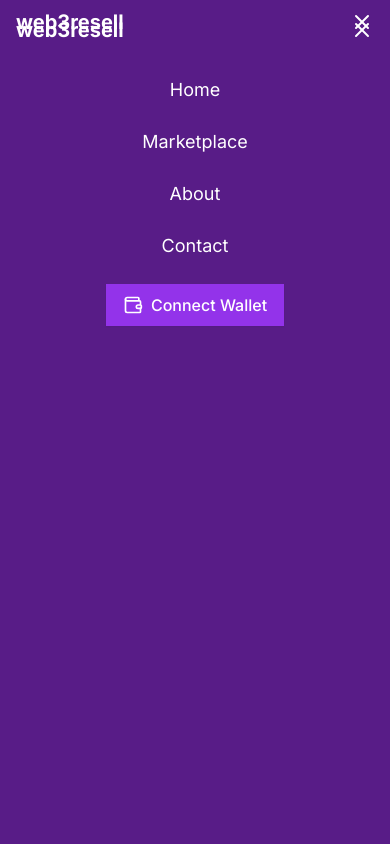
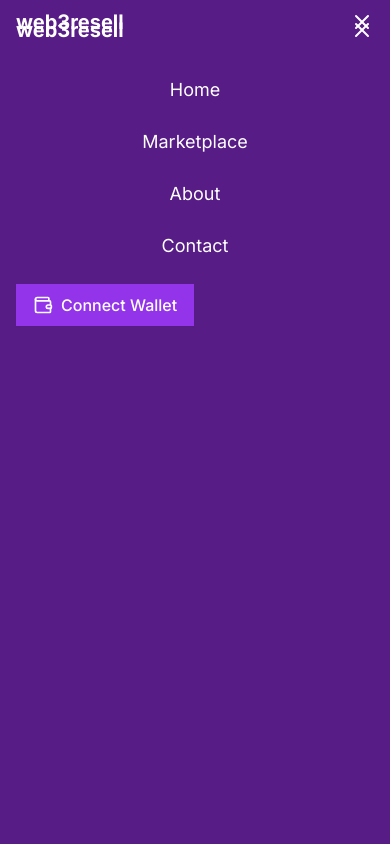
Before and after one commit to FramedStone/web3resell, a Next.js app: page / in a window 390 px wide. Both pictures are taken after a click on the button 362 px from the left and 22 px from the top of the page. Shown: the top 844 px of the page. Built offline with nearby package versions, Linux system fonts and the light colour scheme.

Commit message:
added wallet animation + wallet dropdown animation

```diff
--- a/app/components/ConnectWalletButton.tsx
+++ b/app/components/ConnectWalletButton.tsx
@@ -1,67 +1,159 @@
 "use client";
 
-import { useState } from "react";
+import { useState, useEffect, useRef } from "react";
 import { Wallet, ChevronDown, Coins, Package, LogOut } from "lucide-react";
 import { motion, AnimatePresence } from "framer-motion";
 
 export default function ConnectWalletButton() {
   const [isOpen, setIsOpen] = useState(false);
   const [isConnected, setIsConnected] = useState(false);
+  const [isAnimating, setIsAnimating] = useState(false);
+  const [walletAddress, setWalletAddress] = useState("");
+  const dropdownRef = useRef<HTMLDivElement>(null);
+
+  useEffect(() => {
+    const storedWalletAddress = localStorage.getItem("walletAddress");
+    if (storedWalletAddress) {
+      setWalletAddress(storedWalletAddress);
+      setIsConnected(true);
+    }
+  }, []);
+
+  useEffect(() => {
+    const handleClickOutside = (event: MouseEvent) => {
+      if (
+        dropdownRef.current &&
+        !dropdownRef.current.contains(event.target as Node)
+      ) {
+        setIsOpen(false);
+      }
+    };
+
+    document.addEventListener("mousedown", handleClickOutside);
+    return () => {
+      document.removeEventListener("mousedown", handleClickOutside);
+    };
+  }, []);
 
   const toggleDropdown = () => setIsOpen(!isOpen);
 
   const connectWallet = () => {
-    // Simulating wallet connection
-    setIsConnected(true);
+    if (!isConnected && !isAnimating) {
+      setIsAnimating(true);
+      // Simulating wallet connection
+      setTimeout(() => {
+        const newWalletAddress = "0x1234...5678"; // Replace with actual wallet connection logic
+        setWalletAddress(newWalletAddress);
+        setIsConnected(true);
+        setIsAnimating(false);
+        localStorage.setItem("walletAddress", newWalletAddress);
+      }, 1000);
+    }
   };
 
   const disconnectWallet = () => {
     // Simulating wallet disconnection
     setIsConnected(false);
+    setWalletAddress("");
     setIsOpen(false);
+    localStorage.removeItem("walletAddress");
+  };
+
+  const buttonVariants = {
+    idle: { scale: 1 },
+    connecting: {
+      scale: [1, 1.1, 1],
+      transition: { duration: 0.5, repeat: Infinity },
+    },
+    connected: { scale: 1 },
+  };
+
+  const iconVariants = {
+    idle: { rotate: 0 },
+    connecting: {
+      rotate: 360,
+      transition: { duration: 1, repeat: Infinity, ease: "linear" },
+    },
+    connected: { rotate: 0 },
+  };
+
+  const dropdownVariants = {
+    hidden: { opacity: 0, y: -10 },
+    visible: {
+      opacity: 1,
+      y: 0,
+      transition: {
+        duration: 0.2,
+        when: "beforeChildren",
+        staggerChildren: 0.05,
+      },
+    },
+    exit: {
+      opacity: 0,
+      y: -10,
+      transition: {
+        duration: 0.2,
+        when: "afterChildren",
+        staggerChildren: 0.05,
+        staggerDirection: -1,
+      },
+    },
+  };
+
+  const itemVariants = {
+    hidden: { opacity: 0, x: -20 },
+    visible: { opacity: 1, x: 0 },
+    exit: { opacity: 0, x: -20 },
   };
 
   return (
-    <div className="relative inline-block text-left">
+    <div className="relative inline-block text-left" ref={dropdownRef}>
       <div>
-        <button
+        <motion.button
           type="button"
           className="inline-flex justify-center items-center w-full rounded-md border border-transparent px-4 py-2 bg-purple-600 text-base font-medium text-white shadow-sm hover:bg-purple-700 focus:outline-none focus:ring-2 focus:ring-offset-2 focus:ring-purple-500 sm:text-sm"
           id="connect-wallet-button"
           aria-haspopup="true"
           aria-expanded={isOpen}
           onClick={isConnected ? toggleDropdown : connectWallet}
+          variants={buttonVariants}
+          animate={
+            isAnimating ? "connecting" : isConnected ? "connected" : "idle"
+          }
         >
+          <motion.div
+            variants={iconVariants}
+            animate={isAnimating ? "connecting" : "idle"}
+          >
+            <Wallet className="mr-2 h-5 w-5" aria-hidden="true" />
+          </motion.div>
           {isConnected ? (
             <>
-              <Wallet className="mr-2 h-5 w-5" aria-hidden="true" />
-              <span className="hidden sm:inline">0x1234...5678</span>
+              <span className="hidden sm:inline">{walletAddress}</span>
               <span className="sm:hidden">Wallet</span>
               <ChevronDown className="ml-2 h-5 w-5" aria-hidden="true" />
             </>
           ) : (
-            <>
-              <Wallet className="mr-2 h-5 w-5" aria-hidden="true" />
-              <span>Connect Wallet</span>
-            </>
+            <span>{isAnimating ? "Connecting..." : "Connect Wallet"}</span>
           )}
-        </button>
+        </motion.button>
       </div>
 
       <AnimatePresence>
         {isOpen && (
           <motion.div
-            initial={{ opacity: 0, scale: 0.95 }}
-            animate={{ opacity: 1, scale: 1 }}
-            exit={{ opacity: 0, scale: 0.95 }}
-            transition={{ duration: 0.1 }}
+            variants={dropdownVariants}
+            initial="hidden"
+            animate="visible"
+            exit="exit"
             className="origin-top-right absolute right-0 mt-2 w-56 rounded-md shadow-lg bg-white ring-1 ring-black ring-opacity-5 divide-y divide-gray-100"
             role="menu"
             aria-orientation="vertical"
             aria-labelledby="connect-wallet-button"
           >
             <div className="py-1" role="none">
-              <a
+              <motion.a
+                variants={itemVariants}
                 href="#"
                 className="flex items-center px-4 py-2 text-sm text-gray-700 hover:bg-gray-100 hover:text-gray-900"
                 role="menuitem"
@@ -71,8 +163,9 @@ export default function ConnectWalletButton() {
                   aria-hidden="true"
                 />
                 CT Tokens
-              </a>
-              <a
+              </motion.a>
+              <motion.a
+                variants={itemVariants}
                 href="#"
                 className="flex items-center px-4 py-2 text-sm text-gray-700 hover:bg-gray-100 hover:text-gray-900"
                 role="menuitem"
@@ -82,10 +175,11 @@ export default function ConnectWalletButton() {
                   aria-hidden="true"
                 />
                 Products (Seller)
-              </a>
+              </motion.a>
             </div>
             <div className="py-1" role="none">
-              <button
+              <motion.button
+                variants={itemVariants}
                 className="flex w-full items-center px-4 py-2 text-sm text-gray-700 hover:bg-gray-100 hover:text-gray-900"
                 role="menuitem"
                 onClick={disconnectWallet}
@@ -95,7 +189,7 @@ export default function ConnectWalletButton() {
                   aria-hidden="true"
                 />
                 Disconnect Wallet
-              </button>
+              </motion.button>
             </div>
           </motion.div>
         )}
--- a/app/components/Header.tsx
+++ b/app/components/Header.tsx
@@ -40,18 +40,14 @@ export default function Header() {
       >
         <div className="container mx-auto px-4 py-2 sm:py-4">
           <div className="flex justify-between items-center">
-            <div className="flex items-center space-x-4">
+            <div className="flex items-center space-x-2 sm:space-x-4 flex-shrink-0">
               <Link
                 href="/"
                 className="text-xl sm:text-2xl font-bold text-white whitespace-nowrap"
               >
                 web3resell
                 {isMarketplacePage && (
-                  <span
-                    className={`ml-1 sm:ml-2 text-sm sm:text-base text-purple-300 ${
-                      mobileMenuOpen ? "hidden sm:inline" : ""
-                    }`}
-                  >
+                  <span className="ml-1 sm:ml-2 text-sm sm:text-base text-purple-300">
                     Marketplace
                   </span>
                 )}
@@ -85,7 +81,7 @@ export default function Header() {
               </Link>
             </nav>
 
-            <div className="flex items-center space-x-2 sm:space-x-4">
+            <div className="flex items-center space-x-2 sm:space-x-4 flex-shrink-0">
               {isMarketplacePage && (
                 <div className="hidden sm:block">
                   <ListProductPopup />
@@ -143,7 +139,7 @@ export default function Header() {
                   <X className="h-6 w-6" />
                 </button>
               </div>
-              <nav className="flex flex-col space-y-6 items-center">
+              <nav className="flex flex-col space-y-6 items-center mb-6">
                 <Link
                   href="/"
                   className="text-lg sm:text-xl text-white hover:text-purple-300 transition-colors"
@@ -168,9 +164,9 @@ export default function Header() {
                 >
                   Contact
                 </Link>
-                {isMarketplacePage && <ListProductPopup />}
-                <ConnectWalletButton />
               </nav>
+              {isMarketplacePage && <ListProductPopup />}
+              <ConnectWalletButton />
             </div>
           </motion.div>
         )}
```
